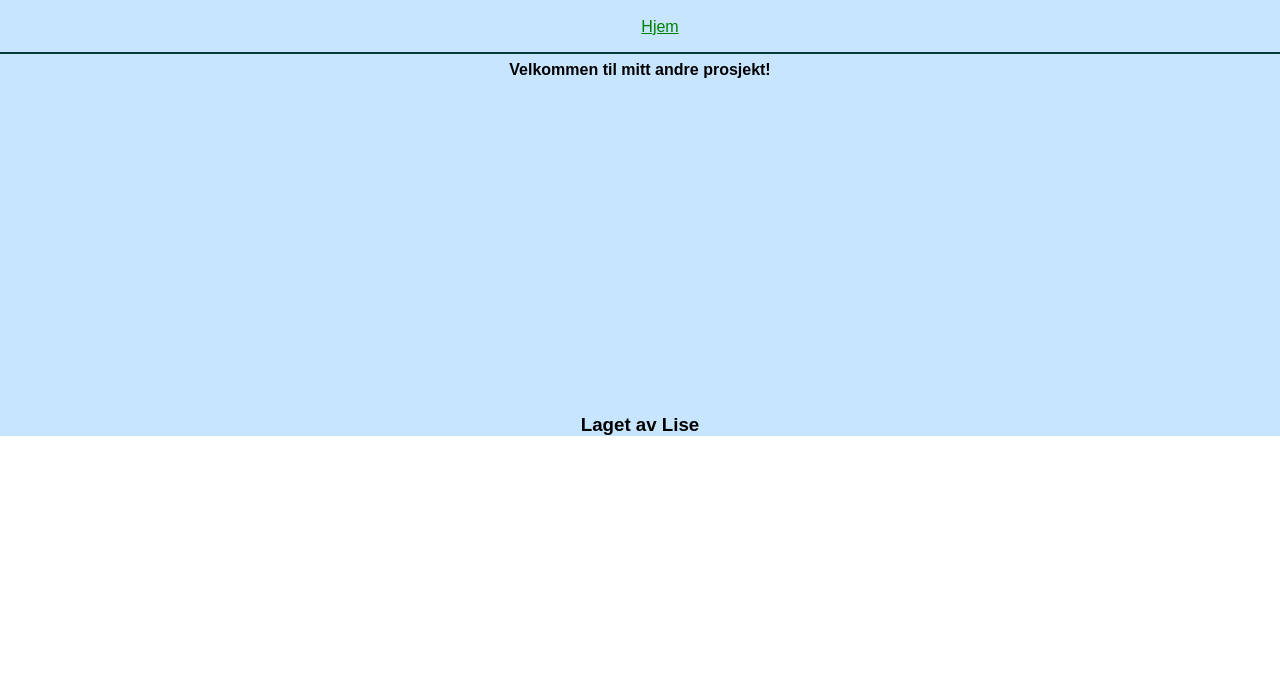
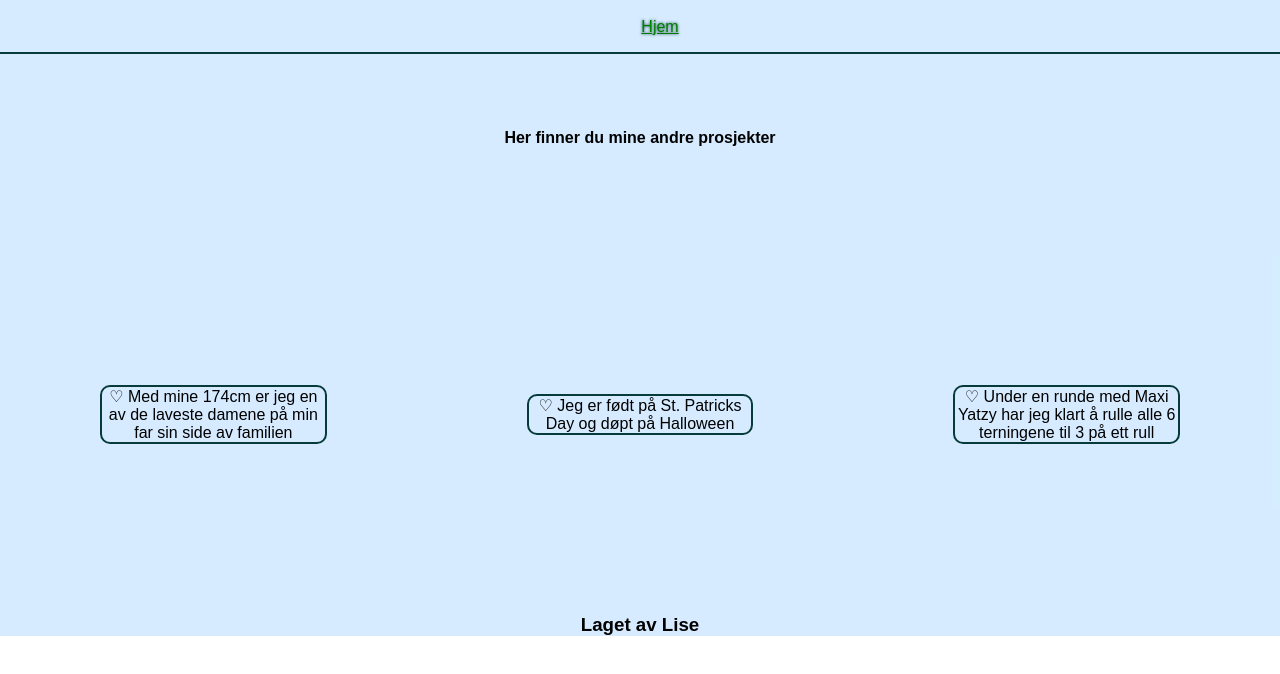
Before and after one commit to lise-charlotte/prosjekt-1.4, a website: page prosjekter.html in a window 1280 px wide. Drawn offline with Linux system fonts and the light colour scheme.

Commit message:
Started working on 2nd page

```diff
--- a/prosjekter.html
+++ b/prosjekter.html
@@ -16,9 +16,28 @@
       </nav>
     </header>
     <main>
-      <section class="homeSection">
+      <section class="homeSectionptwo">
         <!-- Hjem -->
-        <p class="hjem"><strong>Velkommen til mitt andre prosjekt!</strong></p>
+        <p class="hjem"><strong>Her finner du mine andre prosjekter</strong></p>
+      </section>
+      <section class="secondSectionptwo">
+        <div class="card">
+          <div class="cardText">
+            <p>♡ Med mine 174cm er jeg en av de laveste damene på min far sin side av familien</p>
+          </div>
+        </div>
+
+        <div class="card">
+          <div class="cardText">
+            <p>♡ Jeg er født på St. Patricks Day og døpt på Halloween</p>
+          </div>
+        </div>
+
+        <div class="card">
+          <div class="cardText">
+            <p>♡ Under en runde med Maxi Yatzy har jeg klart å rulle alle 6 terningene til 3 på ett rull</p>
+          </div>
+        </div>
       </section>
     </main>
     <footer>
--- a/styles.css
+++ b/styles.css
@@ -9,7 +9,7 @@ body {
 
 header {
     border-bottom: 2px solid #073B3A;
-    background-color: rgb(200, 229, 255);
+    background-color: rgba(200, 229, 255, 0.744);
     padding-top: 2px;
 }
 
@@ -29,6 +29,10 @@ a:active {
     color: green
 }
 
+main {
+    text-align: center;
+}
+
 ul {
     display: flex;
     flex-direction: row;
@@ -36,15 +40,12 @@ ul {
     align-items: center;
     list-style-type: none;
     gap: 100px;
-}
-
-main {
-    text-align: center;
+    text-shadow: 0px 0px 3px #073B3A;
 }
 
 section {
-    height: 45vh;
-    background-color: rgb(200, 229, 255);
+    height: 50vh;
+    background-color: rgba(200, 229, 255, 0.744);
 }
 
 ol {
@@ -86,7 +87,7 @@ h3 {
 footer {
     display: flex;
     justify-content: center;
-    background-color: rgb(200, 229, 255);
+    background-color: rgba(200, 229, 255, 0.744);
 }
 
 .prosjekter {
@@ -105,3 +106,28 @@ footer {
 * {
     box-sizing: border-box;
 }
+
+/* Prosjekter CSS  */
+
+.homeSectionptwo {
+    height: 20vh;
+    display: flex;
+    justify-content: center;
+    align-items: center;
+}
+
+.secondSectionptwo {
+    height: 50vh;
+    display: flex;
+    justify-content: space-evenly;
+    align-items: center;
+    gap: 200px;
+    padding: 0px 100px;
+}
+
+.card {
+    width: 500px;
+    border: 2px solid #073B3A;
+    border-radius: 10px;
+    display: flex;
+}
```
Also changed, not shown: index.html (+4 -3 lines).
